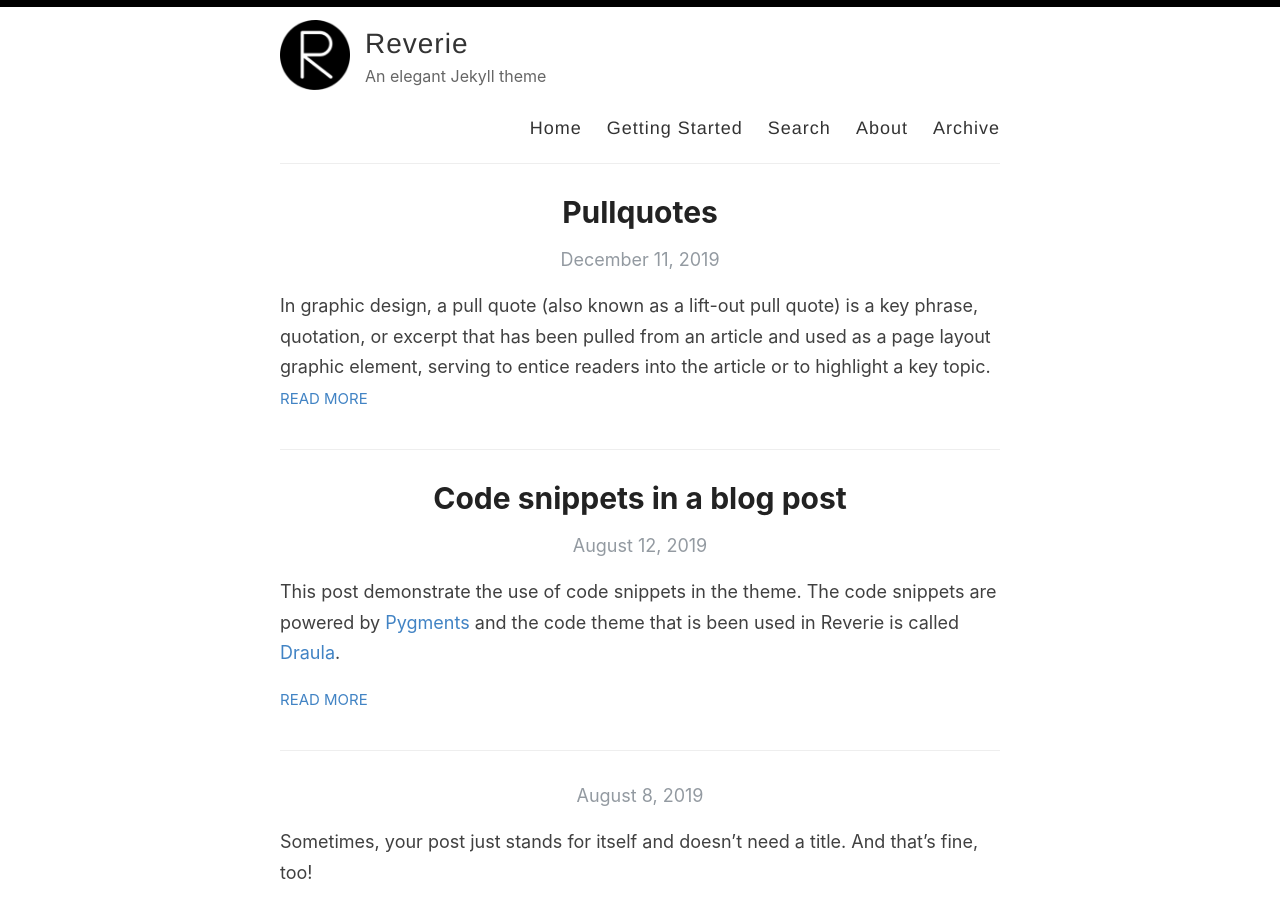
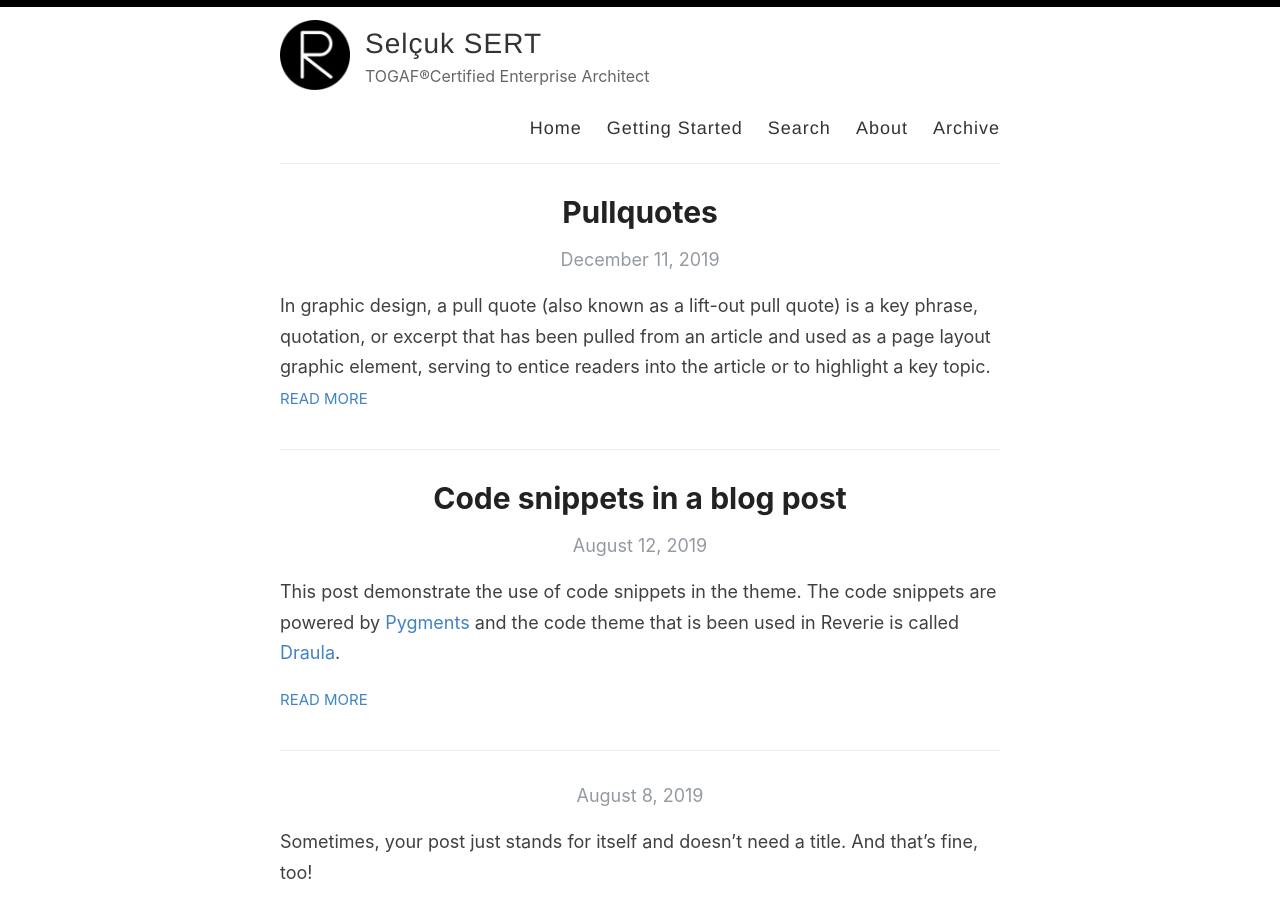
Before and after one commit to selcuksert/selcuksert.github.io, a Jekyll site: the page built from index.html, in a window 1280 px wide and 900 px high. Built offline with Jekyll 4.4.1, drawn with Linux system fonts in a browser that asks for light colours; the list of posts is cut into pages by our own code.

Commit message:
Update _config.yml

```diff
--- a/_config.yml
+++ b/_config.yml
@@ -3,14 +3,13 @@
 #
 
 # Name of your site (displayed in the header)
-name: Reverie
+name: Selçuk SERT
 
 # Name of the author
-author: Amit Merchant
+author: Selçuk SERT
 
 # Short bio or description (displayed in the header)
-description: An elegant Jekyll theme
-
+description: TOGAF®Certified Enterprise Architect
 # URL of your avatar or profile pic (you could use your GitHub profile pic)
 avatar: /images/reverie.png
 
```
